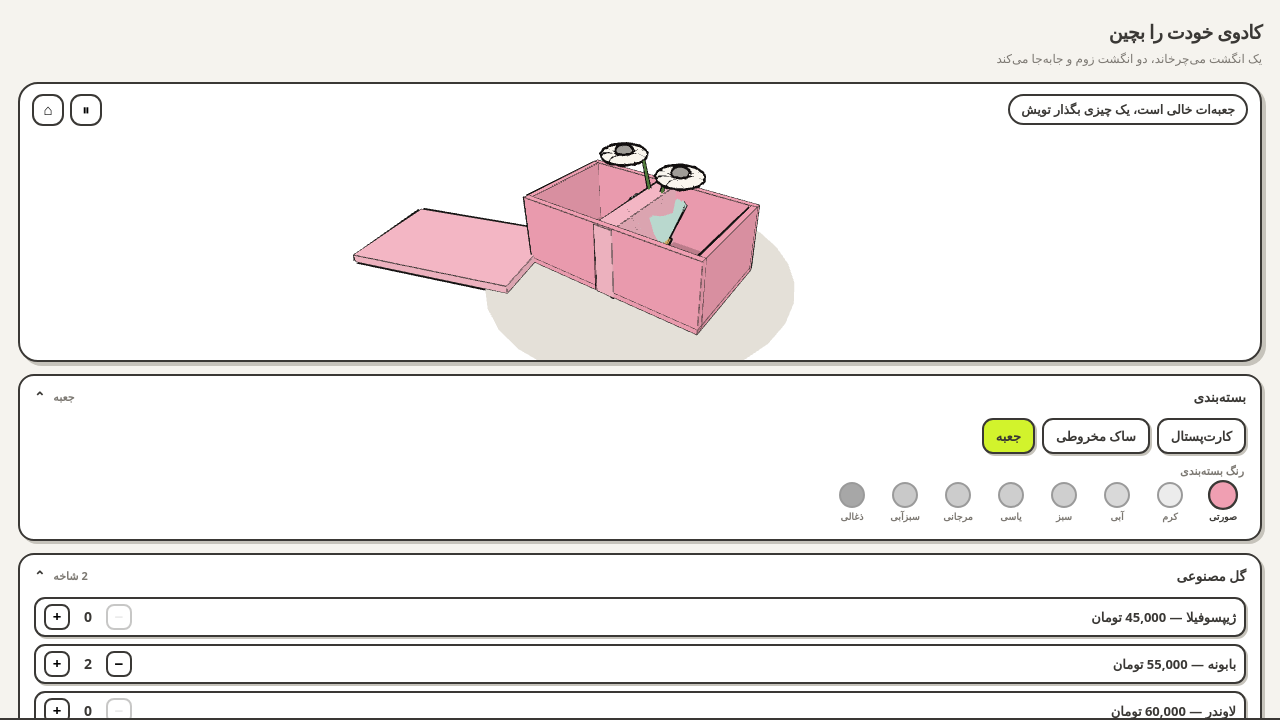
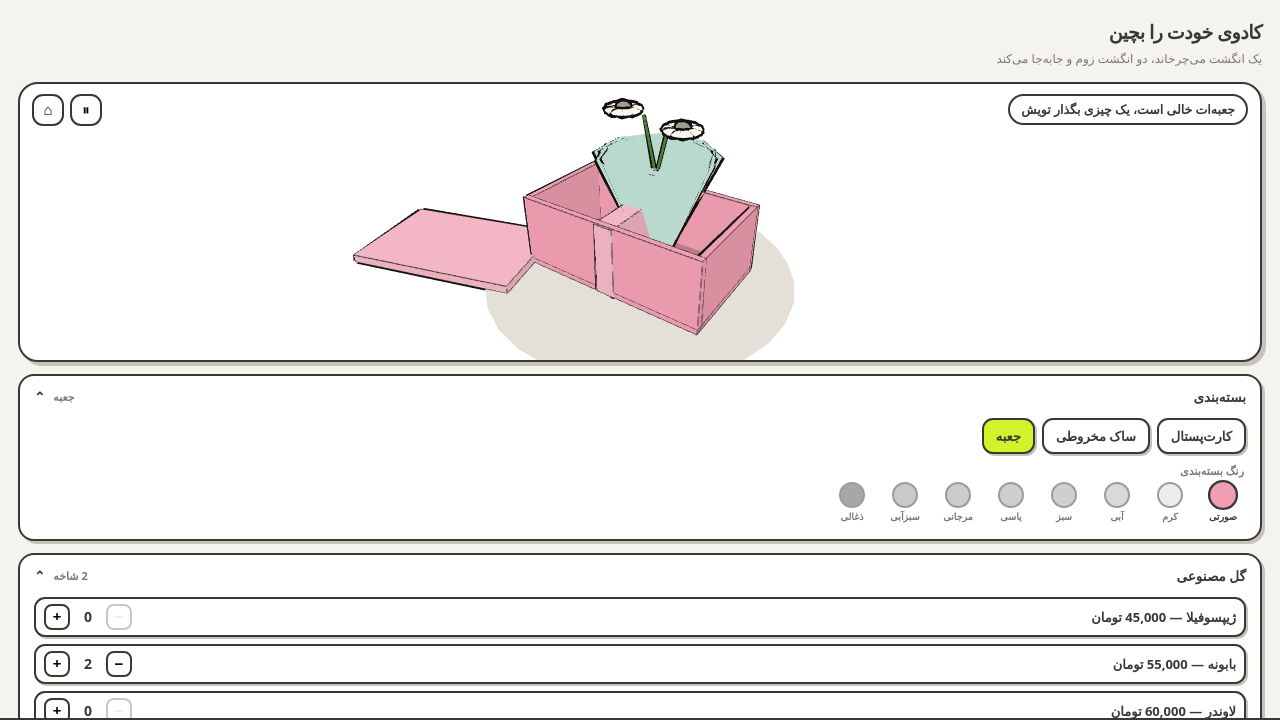
Before and after one commit to msmadanni88/Giftyle.ir, a plain HTML site: page index.html in a window 1280 px wide. Shown: the top 728 px of the page. Drawn offline with nearby package versions, Linux system fonts and the light colour scheme; no server answers; animation ran at ten frames a second; a small style sheet from the web is missing.

Commit message:
Add files via upload

```diff
--- a/index.html
+++ b/index.html
@@ -430,22 +430,22 @@ function bouquet(){
   const wrapG=new THREE.Group();g.add(wrapG);
   for(let i=0;i<layers;i++){
     const k=1+i*.05;
-    const c=solid(new THREE.CylinderGeometry(.3*k,.09,.6,8,1,true),
+    const c=solid(new THREE.CylinderGeometry(.6*k,.18,1.2,8,1,true),
       (S.wrapFinish==="pattern"&&i%2)?tint(wc,-.22):wc,op);
-    c.position.y=.3;c.rotation.y=i*.42;wrapG.add(c);
+    c.position.y=.6;c.rotation.y=i*.42;wrapG.add(c);
   }
-  gltf(WRAP_MODEL,m=>{kill(wrapG);wrapG.add(m);},{height:.62,color:wc});
+  gltf(WRAP_MODEL,m=>{kill(wrapG);wrapG.add(m);},{height:1.24,color:wc});
   const b=solid(new THREE.TorusGeometry(.14,.038,6,12),rc,{edges:false});
-  b.position.y=.13;b.rotation.x=Math.PI/2;g.add(b);
+  b.position.y=.26;b.rotation.x=Math.PI/2;g.add(b);
   /* برگ‌ها عقب‌تر و بازتر می‌ایستند تا پس‌زمینه گل‌ها شوند */
   const lv=[];S.leaves.forEach(f=>{for(let i=0;i<f.qty;i++)lv.push(f);});
   const ln=Math.max(lv.length,1);
   lv.forEach((L,i)=>{
     const a=i/ln*Math.PI*2+.4, r=.2;
     const e=leafArt(L.shape,L.hex);
-    e.position.set(Math.cos(a)*r,.46,Math.sin(a)*r);
+    e.position.set(Math.cos(a)*r,.95,Math.sin(a)*r);
     e.rotation.z=-Math.cos(a)*.5;e.rotation.x=Math.sin(a)*.5;
-    e.scale.setScalar(1.5);g.add(e);
+    e.scale.setScalar(1.3);g.add(e);
   });
 
   /* گل‌ها: مصنوعی و طبیعی با هم در یک دسته */
@@ -457,11 +457,11 @@ function bouquet(){
   list.forEach((t,i)=>{
     const a=i/n*Math.PI*2,lean=.14+(i%3)*.07,h=.5+(i%4)*.09;
     const st=solid(new THREE.CylinderGeometry(.016,.016,h,5),"#4F7A3A",{edges:false});
-    st.position.set(Math.cos(a)*lean*.5,.5+h*.5,Math.sin(a)*lean*.5);
+    st.position.set(Math.cos(a)*lean*.5,1.02+h*.5,Math.sin(a)*lean*.5);
     st.rotation.z=-Math.cos(a)*.24;st.rotation.x=Math.sin(a)*.24;g.add(st);
     const hd=t.k==="art"?head(t.id,fc):natHead(t.shape,t.hex);
-    hd.position.set(Math.cos(a)*lean*2.1,.5+h*1.02,Math.sin(a)*lean*2.1);
-    hd.scale.setScalar(1.5);
+    hd.position.set(Math.cos(a)*lean*2.1,1.02+h*1.02,Math.sin(a)*lean*2.1);
+    hd.scale.setScalar(1.2);
     g.add(hd);
   });
   return g;
```
